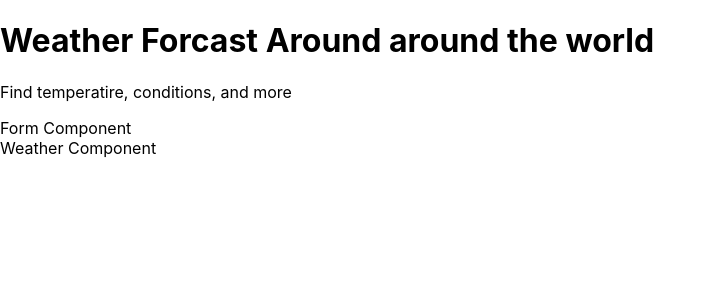
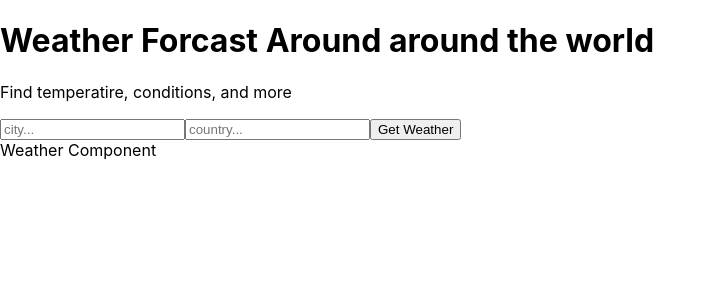
Before and after one commit to Yuzu28/Weather-Forcast, a React (Create React App) app: page / in a window 1280 px wide. Shown: the top 300 px of the page, without its empty margins (0-716 px from the left). Built offline with nearby package versions, Linux system fonts and the light colour scheme.

Commit message:
calling the weather api

```diff
--- a/package.json
+++ b/package.json
@@ -6,6 +6,7 @@
     "@testing-library/jest-dom": "^4.2.4",
     "@testing-library/react": "^9.4.0",
     "@testing-library/user-event": "^7.2.0",
+    "axios": "^0.19.0",
     "react": "^16.12.0",
     "react-dom": "^16.12.0",
     "react-scripts": "3.3.0"
--- a/src/App.js
+++ b/src/App.js
@@ -1,25 +1,38 @@
 // import React from 'react';
 import React, {Component} from 'react';
 //import react object from the react package
+
+import axios from 'axios';
 import './App.css';
 
 //import the title of sites from components
 import Titles from './components/Titles';
 import Form from './components/Form';
 import Weather from './components/Weather';
-//in prgress
+import { isTerminatorless } from '@babel/types';
+
 const API_KEY = "8b60410aeeb38245c7fde0afbabc11b9";
 
 // `http://api.openweathermap.org/data/2.5/weather?q=${city},${country}&appid=${API_KEY}&units=metric`
-// http://api.openweathermap.org/data/2.5/weather?q=London,uk&appid=b6907d289e10d714a6e88b30761fae22
+// http://api.openweathermap.org/data/2.5/weather?q=London,uk&appid=8b60410aeeb38245c7fde0afbabc11b9
+
+
 class App extends Component {
+  getWeather = () =>  {
+    const api_call = `http://api.openweathermap.org/data/2.5/weather?q=London,uk&appid=8b60410aeeb38245c7fde0afbabc11b9`;
+    console.log(api_call);
+    axios.get(api_call).then((response)=>{
+      console.log(response.data);
+    })
+  }
   render(){
 
     // it can only one single element
     return (
       <div>
         < Titles />
-        < Form />
+        {/* getweather as a prop in form */}
+        < Form getWeather={this.getWeather} />
         < Weather />
       </div>
     )
@@ -27,3 +40,13 @@ class App extends Component {
 }
 
 export default App;
+
+
+
+
+
+
+
+// key isTerminatorless
+
+// props is short for properties. They are single values or objects containing a set of values that are passed to React Components
--- a/src/components/Form.js
+++ b/src/components/Form.js
@@ -4,7 +4,13 @@ class Form extends Component{
     render(){
         return(
             <div>
-                Form Component
+                <form>
+                    <input type="text" name = "city" placeholder="city..."/>
+
+                    <input type="text" name = "country" placeholder="country..."/>
+                    <button>Get Weather</button>
+
+                </form>
             </div>
 
         )
```
Also changed, not shown: 1 other file (tests, documents, lock files or other folders).
